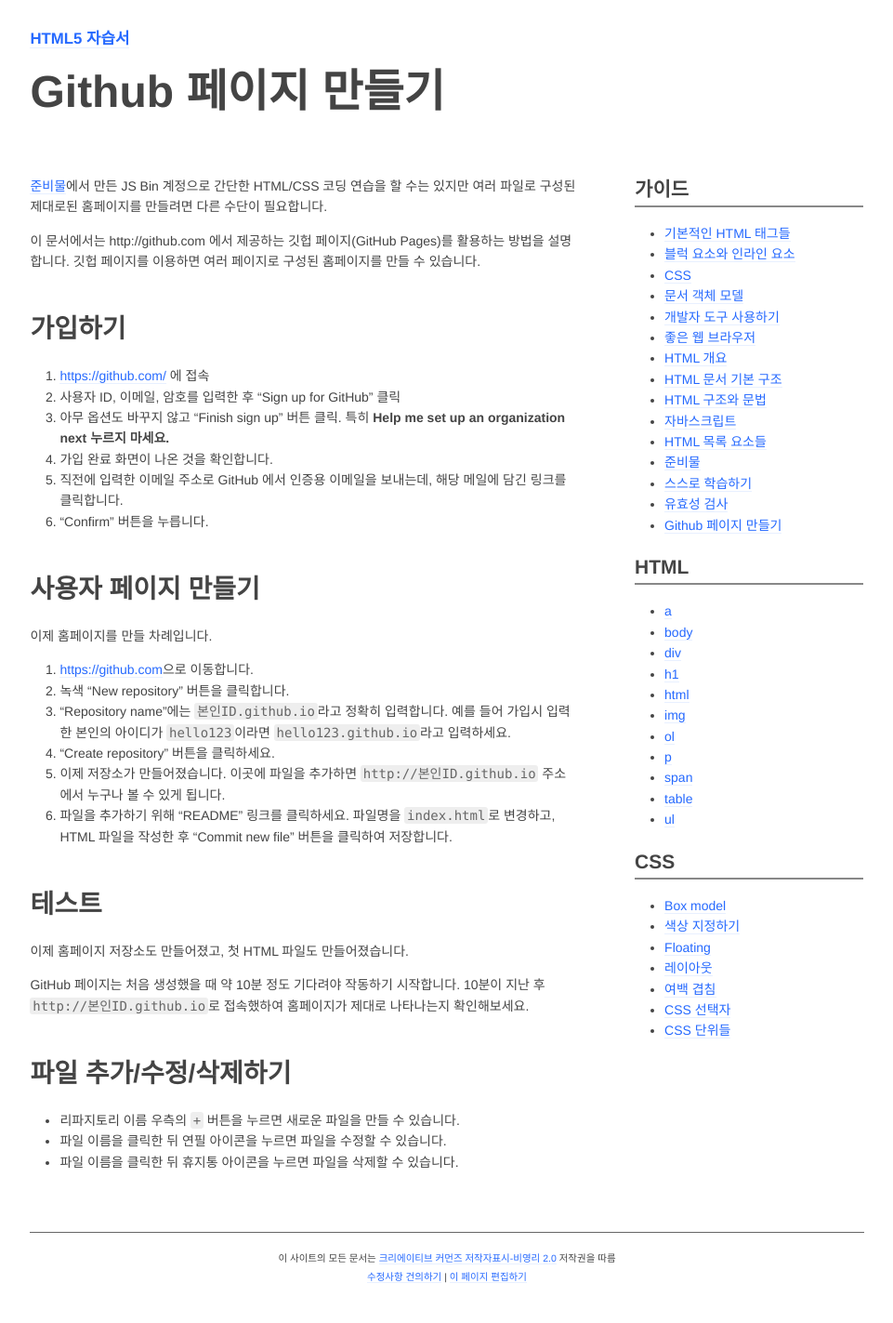
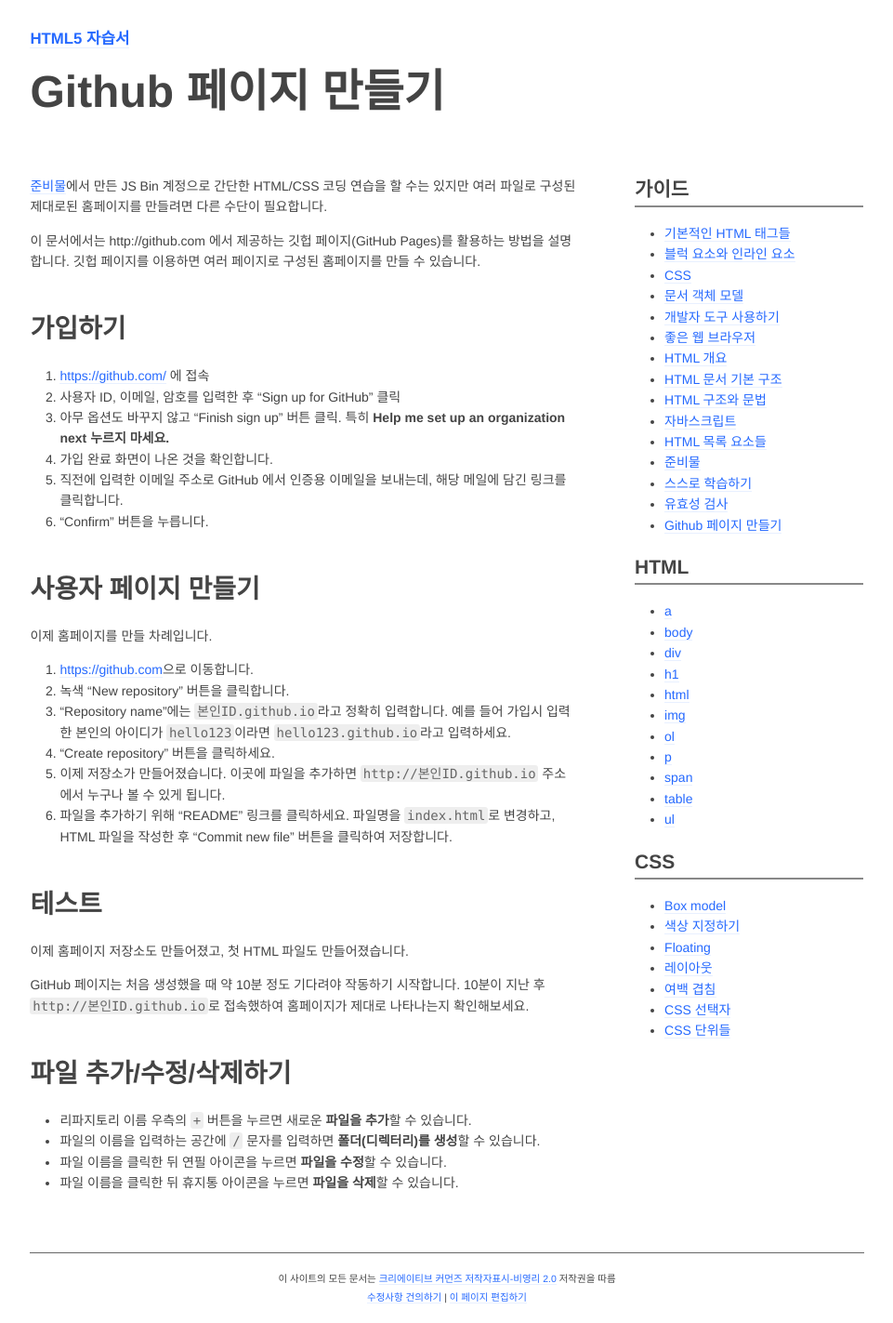
Before and after one commit to juniair/html5tutorial.github.io, a Jekyll site: the page built from _docs/github.md, in a window 1280 px wide. Shown: the whole page at 93% size, without its empty margins (159-1120 px from the left). Built offline with Jekyll 4.4.1, drawn with Linux system fonts in a browser that asks for light colours; before the commit the page ends 1401 px from its top, so only the background shows below that.

Commit message:
Update github.md

```diff
--- a/_docs/github.md
+++ b/_docs/github.md
@@ -38,6 +38,7 @@
 
 # 파일 추가/수정/삭제하기
 
-*   리파지토리 이름 우측의 ``+`` 버튼을 누르면 새로운 파일을 만들 수 있습니다.
-*   파일 이름을 클릭한 뒤 연필 아이콘을 누르면 파일을 수정할 수 있습니다.
-*   파일 이름을 클릭한 뒤 휴지통 아이콘을 누르면 파일을 삭제할 수 있습니다.
+*   리파지토리 이름 우측의 ``+`` 버튼을 누르면 새로운 **파일을 추가**할 수 있습니다.
+*   파일의 이름을 입력하는 공간에 ``/`` 문자를 입력하면 **폴더(디렉터리)를 생성**할 수 있습니다.
+*   파일 이름을 클릭한 뒤 연필 아이콘을 누르면 **파일을 수정**할 수 있습니다.
+*   파일 이름을 클릭한 뒤 휴지통 아이콘을 누르면 **파일을 삭제**할 수 있습니다.
```
